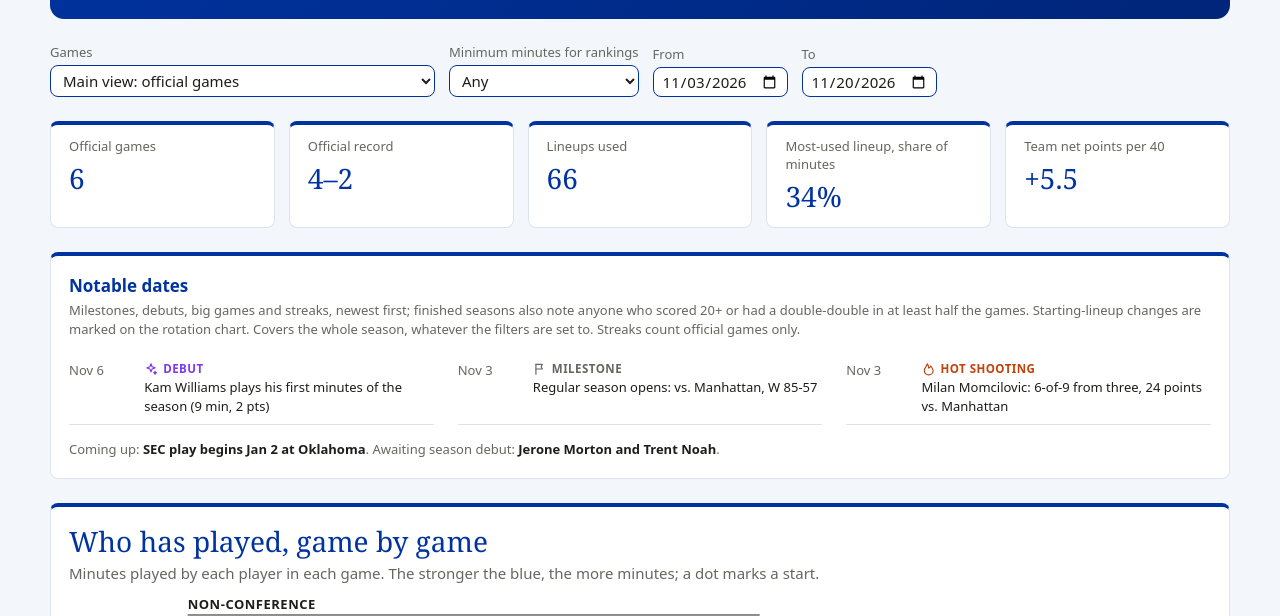
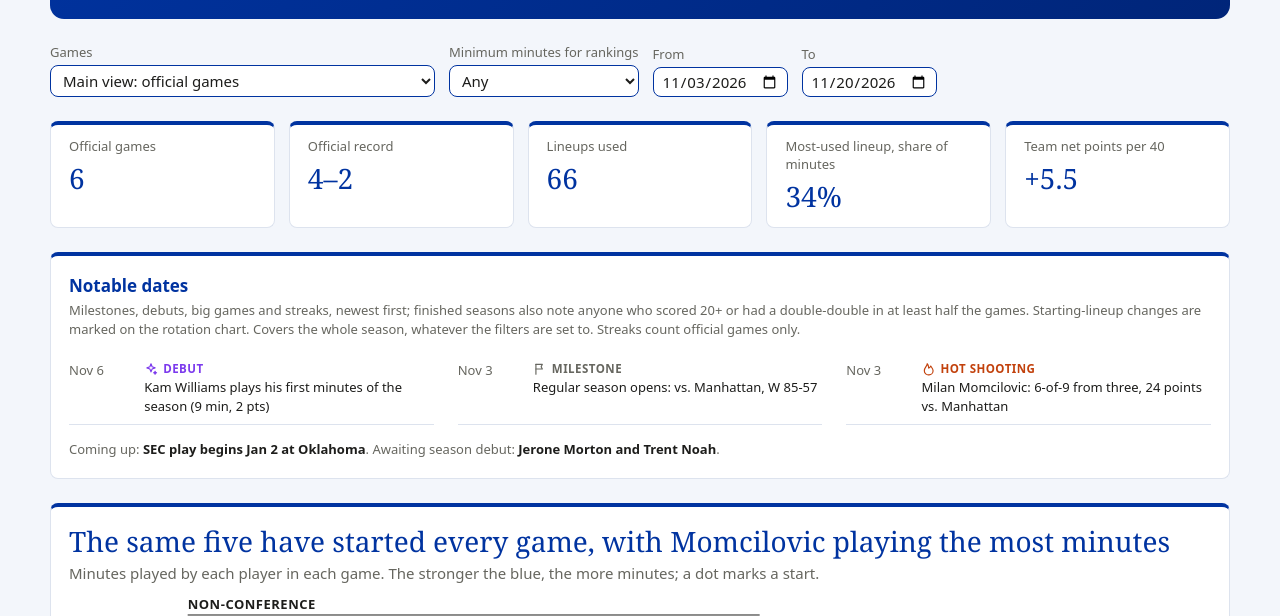
Before and after one commit to eric-t-ringer/UK-basketball-lineup-stats, a plain HTML site: page 2026-27/index.html in a window 1280 px wide. Shown: the part 184-800 px from the top of the page. Drawn offline with Linux system fonts and the light colour scheme.

Commit message:
Set rotation chart headline
Co-Authored-By: Claude <noreply@anthropic.com>

```diff
--- a/2026-27/index.html
+++ b/2026-27/index.html
@@ -1263,7 +1263,7 @@
   // Rotation heatmap: one row per player, one column per game, shaded by minutes.
   // Hand-written headline for the main view, set after reviewing the chart; shows only in the main view with no date range,
   // and only while the latest game in the data is the one it was written through (null = use the automatic headline).
-  const ROTATION_HEADLINE = {text: "The same five have started every game, with Momcilovic playing the most minutes", through: "2026-11-16-grambling-state"};
+  const ROTATION_HEADLINE = {text: "The same five have started every game, with Momcilovic playing the most minutes", through: "2026-11-20-indiana"};
   const rotGames = () => {
     const rows = inScope('rotation');
     const games = [...new Map(rows.map((r) => [r.game_id, r])).values()].sort((a, b) => a.date < b.date ? -1 : 1);
```
